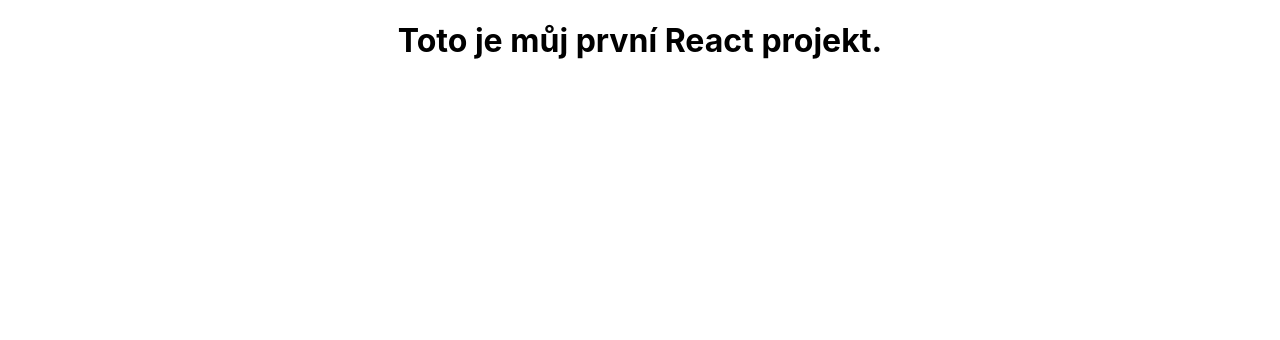
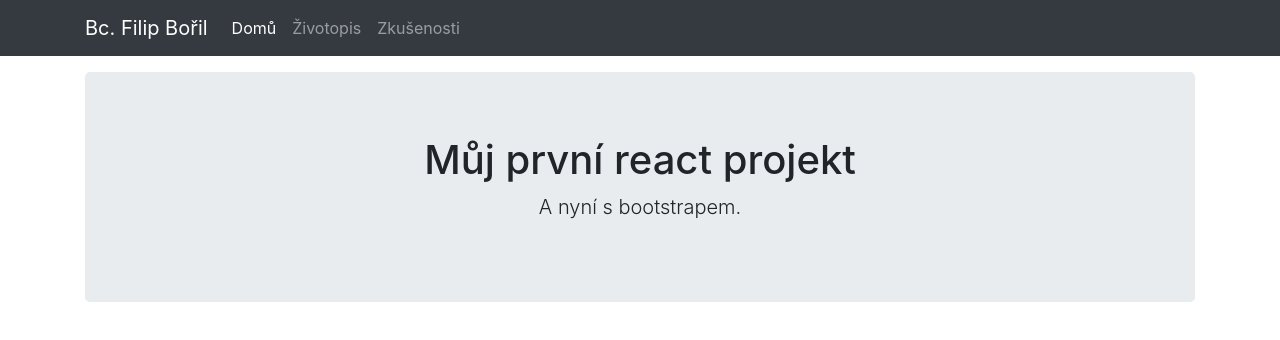
Before and after one commit to borilfilip/filipboril-cz, a React (Create React App) app: page / in a window 1280 px wide. Shown: the top 340 px of the page. Built offline with nearby package versions, Linux system fonts and the light colour scheme.

Commit message:
Personal web skeleton

```diff
--- a/package.json
+++ b/package.json
@@ -3,6 +3,7 @@
   "version": "0.1.0",
   "private": true,
   "dependencies": {
+    "bootstrap": "^4.3.1",
     "react": "^16.8.3",
     "react-dom": "^16.8.3",
     "react-scripts": "2.1.5"
--- a/src/App.js
+++ b/src/App.js
@@ -1,13 +1,18 @@
 import React, { Component } from 'react';
 import './App.css';
+import Menu from './Menu/Menu'
 
 class App extends Component {
   render() {
     return (
       <div className="App">
-        <h1>
-            Toto je můj první React projekt.
-        </h1>
+          <Menu />
+          <main className="container">
+              <div className="jumbotron">
+                  <h1>Můj první react projekt</h1>
+                  <p className="lead">A nyní s bootstrapem.</p>
+              </div>
+          </main>
       </div>
     );
   }
--- /dev/null
+++ b/src/Menu/Menu.js
@@ -0,0 +1,33 @@
+import React, { Component } from 'react';
+import './Menu.css';
+
+class Menu extends Component {
+  render() {
+    return (
+        <nav className="navbar navbar-expand-md navbar-dark fixed-top bg-dark">
+            <div className="container">
+                <a className="navbar-brand" href="#">Bc. Filip Bořil</a>
+                <button className="navbar-toggler" type="button" data-toggle="collapse" data-target="#navbarCollapse"
+                        aria-controls="navbarCollapse" aria-expanded="false" aria-label="Toggle navigation">
+                    <span className="navbar-toggler-icon"></span>
+                </button>
+                <div className="collapse navbar-collapse" id="navbarCollapse">
+                    <ul className="navbar-nav mr-auto">
+                        <li className="nav-item active">
+                            <a className="nav-link" href="#">Domů <span className="sr-only">(aktuální)</span></a>
+                        </li>
+                        <li className="nav-item">
+                            <a className="nav-link" href="#">Životopis</a>
+                        </li>
+                        <li className="nav-item">
+                            <a className="nav-link" href="#">Zkušenosti</a>
+                        </li>
+                    </ul>
+                </div>
+            </div>
+        </nav>
+    );
+  }
+}
+
+export default Menu;
--- a/src/index.css
+++ b/src/index.css
@@ -1,14 +1,3 @@
 body {
-  margin: 0;
-  padding: 0;
-  font-family: -apple-system, BlinkMacSystemFont, "Segoe UI", "Roboto", "Oxygen",
-    "Ubuntu", "Cantarell", "Fira Sans", "Droid Sans", "Helvetica Neue",
-    sans-serif;
-  -webkit-font-smoothing: antialiased;
-  -moz-osx-font-smoothing: grayscale;
+    padding-top: 4.5rem; /* Menu - navbar */
 }
-
-code {
-  font-family: source-code-pro, Menlo, Monaco, Consolas, "Courier New",
-    monospace;
-}
--- a/src/index.js
+++ b/src/index.js
@@ -1,5 +1,6 @@
 import React from 'react';
 import ReactDOM from 'react-dom';
+import 'bootstrap/dist/css/bootstrap.min.css'
 import './index.css';
 import App from './App';
 import * as serviceWorker from './serviceWorker';
```
Also changed, not shown: src/Menu/Menu.css (added), 1 other file (tests, documents, lock files or other folders).
